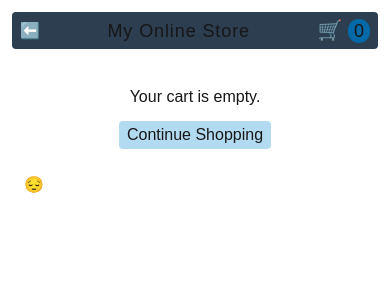
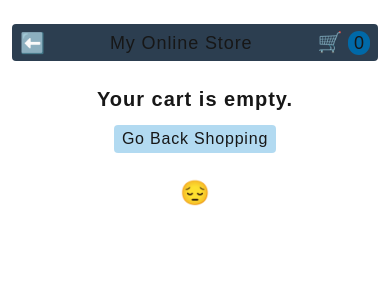
Before and after one commit to MaoMachado/E-Commerce, a Next.js app: page /cart in a window 390 px wide. Shown: the top 300 px of the page. Built offline with nearby package versions, Linux system fonts and the light colour scheme.

Commit message:
feat: implement core e-commerce pages including checkout, cart, and product grid components with layout integration

```diff
--- a/app/cart/page.tsx
+++ b/app/cart/page.tsx
@@ -1,6 +1,5 @@
 "use client";
 
-import Link from "next/link";
 import { useCart } from "../context/CartContext";
 
 export default function Cart() {
@@ -12,9 +11,14 @@ export default function Cart() {
   );
 
   return (
-    <main className="container mx-auto p-3">
-      <header className=" mb-3 flex justify-between items-center bg-[#2c3e50] px-2 py-1 rounded-sm">
-        <Link href="/">⬅️</Link>
+    <main className="container mx-auto py-3">
+      <header className="mb-3 flex justify-between lg:justify-center gap-x-10 items-center bg-[#2c3e50] px-2 py-1 rounded-sm">
+        <button
+          onClick={() => (window.location.href = "/")}
+          className="cursor-pointer text-xl"
+        >
+          ⬅️
+        </button>
         <h1 className="text-lg tracking-wider">My Online Store</h1>
         <div className="text-xl cursor-pointer">
           🛒{" "}
@@ -24,20 +28,25 @@ export default function Cart() {
         </div>
       </header>
 
-      <section className="flex flex-col gap-3 p-3">
+      <section className="flex flex-col gap-3">
         {items.length === 0 ? (
           <div className="flex flex-col items-center gap-3 mx-auto py-3">
-            <p>Your cart is empty.</p>
-            <Link href="/" className="bg-sky-600/30 px-2 py-0.5 rounded-sm">
-              Continue Shopping
-            </Link>
+            <p className="text-xl tracking-wider font-semibold">
+              Your cart is empty.
+            </p>
+            <button
+              onClick={() => (window.location.href = "/")}
+              className="bg-sky-600/30 px-2 py-0.5 rounded-sm cursor-pointer tracking-wider hover:bg-sky-600/50"
+            >
+              Go Back Shopping
+            </button>
           </div>
         ) : (
-          <article className="flex-3 grid grid-cols-[repeat(auto-fit,minmax(200px,1fr))] gap-3">
+          <article className="flex-3 flex flex-wrap justify-between lg:justify-center gap-3">
             {items.map((item) => (
               <div
                 key={item.id}
-                className="border border-[#ddd]/20 rounded-lg p-3 text-center bg-gray-900"
+                className="lg:w-xs border border-[#ddd]/20 rounded-lg p-3 text-center bg-gray-900"
               >
                 <img
                   src={item.image}
@@ -75,18 +84,25 @@ export default function Cart() {
 
         <article>
           {items.length === 0 ? (
-            <p>😔</p>
+            <p className="text-center text-2xl">😔</p>
           ) : (
-            <aside className="bg-gray-900 border border-[#ddd] rounded-lg p-5">
-              <h2 className="mb-3 border-b-2 pb-3">Your Cart</h2>
+            <aside className="bg-gray-900 pb-3 rounded-lg lg:w-md ml-auto">
+              <h2 className="mb-3 border-b-2 p-3 text-xl tracking-wider font-semibold">
+                Your Cart
+              </h2>
               <div className="text-right">
-                <p>Total: {totalPrice}</p>
-                <Link
-                  href="/checkout"
-                  className="bg-[#3498db]/50 rounded-md w-full mt-3 border-0 py-1 px-2 cursor-pointer"
+                <p className="text-lg tracking-wider p-3">
+                  Total:{" "}
+                  <span className="font-bold bg-sky-600 rounded-sm p-1">
+                    ${totalPrice}
+                  </span>
+                </p>
+                <button
+                  onClick={() => (window.location.href = "/checkout")}
+                  className="bg-[#3498db]/50 rounded-md w-full border-0 py-1 cursor-pointer"
                 >
                   Proceed to payment
-                </Link>
+                </button>
               </div>
             </aside>
           )}
--- a/app/checkout/page.tsx
+++ b/app/checkout/page.tsx
@@ -58,7 +58,8 @@ export default function Checkout() {
         <h1 className="text-xl tracking-wider">Summary</h1>
       </header>
 
-      <section className="flex flex-col gap-3 bg-sky-600/20 mb-3 p-3 rounded-sm hover:bg-sky-600/50">
+      <article className="flex flex-col lg:flex-row gap-3 lg:justify-center lg:items-start">
+        <section className="flex flex-col gap-3 bg-sky-600/20 lg:w-2/5 mb-3 p-3 rounded-sm hover:bg-sky-600/50">
           {items.map((item) => (
             <div key={item.id}>
               <p>
@@ -86,8 +87,10 @@ export default function Checkout() {
 
         <form
           onSubmit={handleSubmit(onSubmit)}
-        className="border-2 border-sky-800/30 p-3 rounded-sm"
+          className="border-2 border-sky-800/30 p-3 rounded-sm w-sm"
         >
+          <h2 className="text-xl tracking-wider mb-3 text-center font-semibold">Shipping Information</h2>
+
           <div className="flex flex-col mb-3">
             <label
               htmlFor="firstNameComplete"
@@ -213,6 +216,7 @@ export default function Checkout() {
             className="bg-cyan-700 py-0.5 rounded-sm mt-3 cursor-pointer w-full tracking-wider font-bold"
           />
         </form>
+      </article>
     </main>
   );
 }
--- a/app/components/Header.tsx
+++ b/app/components/Header.tsx
@@ -1,19 +1,18 @@
 "use client";
 
-import Link from "next/link";
 import { useCart } from "../context/CartContext";
 
 export default function Header() {
   const { totalItems } = useCart();
 
   return (
-    <header className="flex items-center justify-center px-3">
+    <header className="flex items-center justify-center container mx-auto">
       <h1 className="flex-1 text-center text-2xl my-3 font-bold">E-Commerce</h1>
-      <Link href="/cart">
-        <span className="border-2 border-gray-700 p-1 rounded-full bg-sky-700 font-bold">
-          {totalItems}
+      <button onClick={() => (window.location.href = "/cart")}>
+        <span className="px-2 py-1 rounded-full bg-sky-700/50 font-bold text-lg cursor-pointer">
+          🛒 {totalItems}
         </span>
-      </Link>
+      </button>
     </header>
   );
 }
--- a/app/components/ProductCard.tsx
+++ b/app/components/ProductCard.tsx
@@ -8,7 +8,7 @@ export default function ProductCard() {
   const products: Product[] = productsData;
 
   return (
-    <section className="px-3">
+    <section className="container mx-auto">
       <article className="grid grid-cols-2 md:grid-cols-4 gap-3 my-3">
         {products.map((product) => (
           <section
--- a/app/layout.tsx
+++ b/app/layout.tsx
@@ -28,7 +28,7 @@ export default function RootLayout({
       lang="es"
       className={`${geistSans.variable} ${geistMono.variable} h-full antialiased`}
     >
-      <body className="min-h-full flex flex-col">
+      <body className="min-h-full flex flex-col p-3 lg:p-0">
         <Providers>{children}</Providers>
       </body>
     </html>
```
Lines whose indentation alone changed are shown as unchanged.
